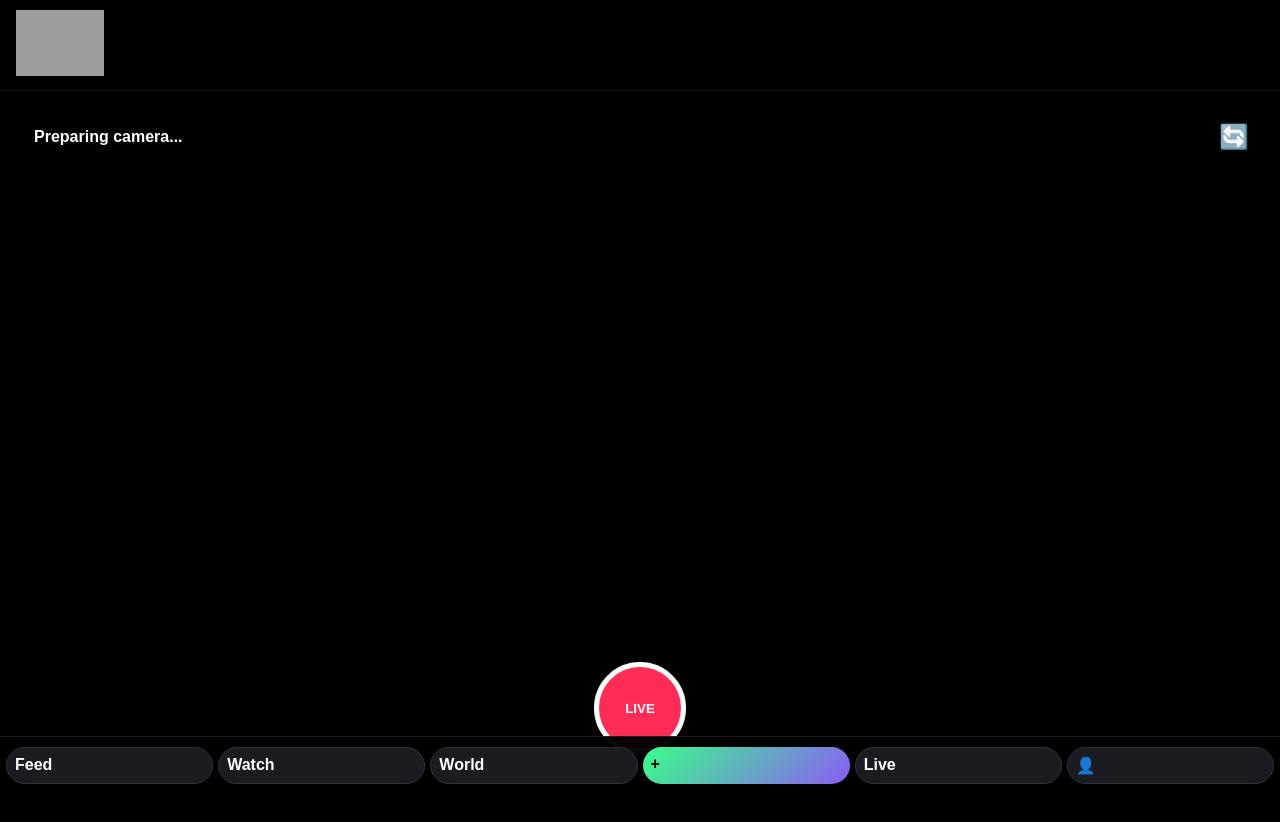
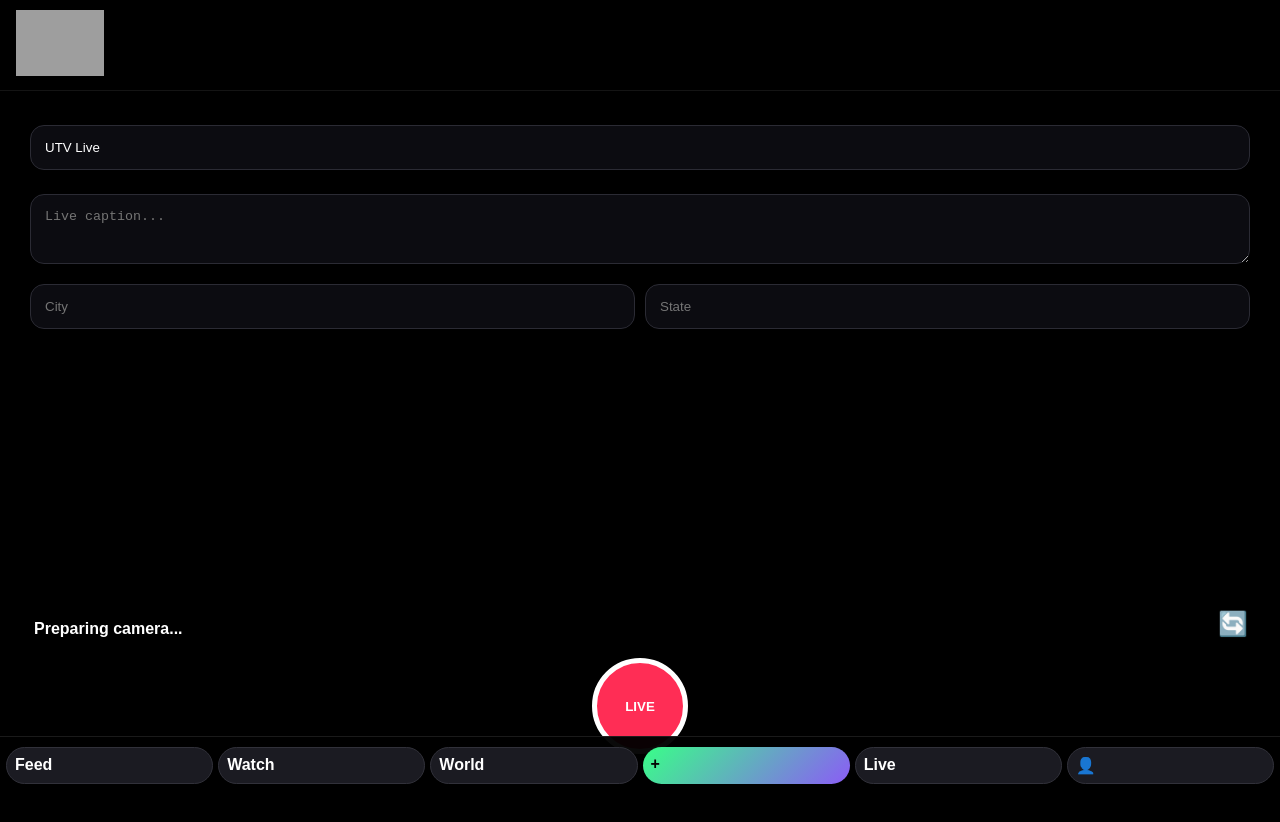
Before and after one commit to luchibagz-prog/utv-network-app, a Next.js app: page /live-room in a window 1280 px wide. Shown: the top 822 px of the page. Built offline with nearby package versions, Linux system fonts and the light colour scheme; no server answers; grey boxes are pictures that could not be loaded.

Commit message:
Auto add live to UTV World

```diff
--- a/app/live-room/page.tsx
+++ b/app/live-room/page.tsx
@@ -16,10 +16,13 @@ export default function LiveRoomPage() {
   const [isLive, setIsLive] = useState(false);
   const [seconds, setSeconds] = useState(0);
   const [status, setStatus] = useState("Preparing camera...");
+  const [worldPostId, setWorldPostId] = useState("");
   const [recordingFile, setRecordingFile] = useState<File | null>(null);
   const [recordingUrl, setRecordingUrl] = useState("");
+  const [title, setTitle] = useState("UTV Live");
   const [caption, setCaption] = useState("");
-  const [title, setTitle] = useState("UTV Live Replay");
+  const [city, setCity] = useState("");
+  const [stateName, setStateName] = useState("");
   const [posting, setPosting] = useState(false);
 
   useEffect(() => {
@@ -84,8 +87,40 @@ export default function LiveRoomPage() {
     await startCamera(next);
   }
 
-  function startLive() {
+  async function startLive() {
     if (!streamRef.current) return;
+
+    const { data } = await supabase.auth.getUser();
+
+    if (!data.user) {
+      window.location.href = "/login";
+      return;
+    }
+
+    const userEmail = data.user.email || "";
+
+    const { data: worldPost, error } = await supabase
+      .from("world_posts")
+      .insert({
+        creator_email: userEmail,
+        title: title || "UTV Live",
+        description: caption || "Live now on UTV.",
+        world_type: "Live",
+        city,
+        state: stateName,
+        location: "UTV Live Room",
+        is_live: true,
+        viewer_count: 0,
+      })
+      .select()
+      .single();
+
+    if (error) {
+      alert(error.message);
+      return;
+    }
+
+    setWorldPostId(worldPost.id);
 
     chunksRef.current = [];
 
@@ -101,10 +136,8 @@ export default function LiveRoomPage() {
         type: "video/webm",
       });
 
-      const url = URL.createObjectURL(blob);
-
       setRecordingFile(file);
-      setRecordingUrl(url);
+      setRecordingUrl(URL.createObjectURL(blob));
       chunksRef.current = [];
     };
 
@@ -120,7 +153,7 @@ export default function LiveRoomPage() {
     }, 1000);
   }
 
-  function endLive() {
+  async function endLive() {
     if (recorderRef.current && recorderRef.current.state !== "inactive") {
       recorderRef.current.stop();
     }
@@ -128,16 +161,16 @@ export default function LiveRoomPage() {
     clearInterval(timerRef.current);
     setIsLive(false);
     setStatus("Live ended. Replay ready.");
+
+    if (worldPostId) {
+      await supabase
+        .from("world_posts")
+        .update({
+          is_live: false,
+          ended_at: new Date().toISOString(),
+        })
+        .eq("id", worldPostId);
     }
-
-  function deleteReplay() {
-    if (recordingUrl) URL.revokeObjectURL(recordingUrl);
-
-    setRecordingFile(null);
-    setRecordingUrl("");
-    setCaption("");
-    setTitle("UTV Live Replay");
-    setStatus("Replay deleted.");
   }
 
   async function postReplay(visibility: "feed" | "profile") {
@@ -153,7 +186,7 @@ export default function LiveRoomPage() {
     }
 
     const userEmail = data.user.email || "";
-    const fileName = `${Date.now()}-${recordingFile.name}`;
+    const fileName = `live-replays/${Date.now()}-${recordingFile.name}`;
 
     const { error: uploadError } = await supabase.storage
       .from("uploads")
@@ -168,7 +201,7 @@ export default function LiveRoomPage() {
     const fileUrl = supabase.storage.from("uploads").getPublicUrl(fileName).data.publicUrl;
 
     const { error } = await supabase.from("uploads").insert({
-      title,
+      title: title || "UTV Live Replay",
       description: caption,
       category: "Live Replay",
       creator_email: userEmail,
@@ -176,6 +209,8 @@ export default function LiveRoomPage() {
       thumbnail_url: "",
       visibility,
       approved: true,
+      content_type: "Live Replay",
+      needs_approval: false,
     });
 
     setPosting(false);
@@ -186,6 +221,16 @@ export default function LiveRoomPage() {
     }
 
     window.location.href = visibility === "feed" ? "/feed" : "/profile";
+  }
+
+  function deleteReplay() {
+    if (recordingUrl) URL.revokeObjectURL(recordingUrl);
+
+    setRecordingFile(null);
+    setRecordingUrl("");
+    setCaption("");
+    setTitle("UTV Live");
+    setStatus("Replay deleted.");
   }
 
   function formatTime(total: number) {
@@ -213,23 +258,64 @@ export default function LiveRoomPage() {
             }}
           />
 
+          {!isLive && (
             <div
               style={{
                 position: "absolute",
+                left: 16,
+                right: 16,
                 top: 20,
-              left: 20,
-              right: 20,
-              display: "flex",
-              justifyContent: "space-between",
-              alignItems: "center",
-              color: "white",
+                padding: 14,
+                borderRadius: 22,
+                background: "rgba(0,0,0,.6)",
+                backdropFilter: "blur(16px)",
               }}
             >
+              <input
+                className="input"
+                placeholder="Live title"
+                value={title}
+                onChange={(e) => setTitle(e.target.value)}
+                style={{ marginTop: 0 }}
+              />
+
+              <textarea
+                className="input"
+                placeholder="Live caption..."
+                value={caption}
+                onChange={(e) => setCaption(e.target.value)}
+                style={{ minHeight: 70 }}
+              />
+
+              <div style={{ display: "grid", gridTemplateColumns: "1fr 1fr", gap: 10 }}>
+                <input
+                  className="input"
+                  placeholder="City"
+                  value={city}
+                  onChange={(e) => setCity(e.target.value)}
+                  style={{ marginTop: 0 }}
+                />
+
+                <input
+                  className="input"
+                  placeholder="State"
+                  value={stateName}
+                  onChange={(e) => setStateName(e.target.value)}
+                  style={{ marginTop: 0 }}
+                />
+              </div>
+            </div>
+          )}
+
           <div
             style={{
+              position: "absolute",
+              left: 20,
+              bottom: 150,
               padding: "8px 14px",
               borderRadius: 999,
               background: isLive ? "#ff2d55" : "rgba(0,0,0,0.55)",
+              color: "white",
               fontWeight: "bold",
             }}
           >
@@ -239,8 +325,11 @@ export default function LiveRoomPage() {
           <button
             onClick={flipCamera}
             style={{
-                width: 52,
-                height: 52,
+              position: "absolute",
+              right: 20,
+              bottom: 145,
+              width: 54,
+              height: 54,
               borderRadius: "50%",
               border: "none",
               background: "rgba(0,0,0,0.55)",
@@ -250,7 +339,6 @@ export default function LiveRoomPage() {
           >
             🔄
           </button>
-          </div>
 
           {!isLive ? (
             <button
@@ -261,8 +349,8 @@ export default function LiveRoomPage() {
                 bottom: 42,
                 left: "50%",
                 transform: "translateX(-50%)",
-                width: 92,
-                height: 92,
+                width: 96,
+                height: 96,
                 borderRadius: "50%",
                 border: "5px solid white",
                 background: "#ff2d55",
@@ -280,8 +368,8 @@ export default function LiveRoomPage() {
                 bottom: 42,
                 left: "50%",
                 transform: "translateX(-50%)",
-                width: 92,
-                height: 92,
+                width: 96,
+                height: 96,
                 borderRadius: "50%",
                 border: "5px solid white",
                 background: "#ff3b3b",
```
Lines whose indentation alone changed are shown as unchanged.
